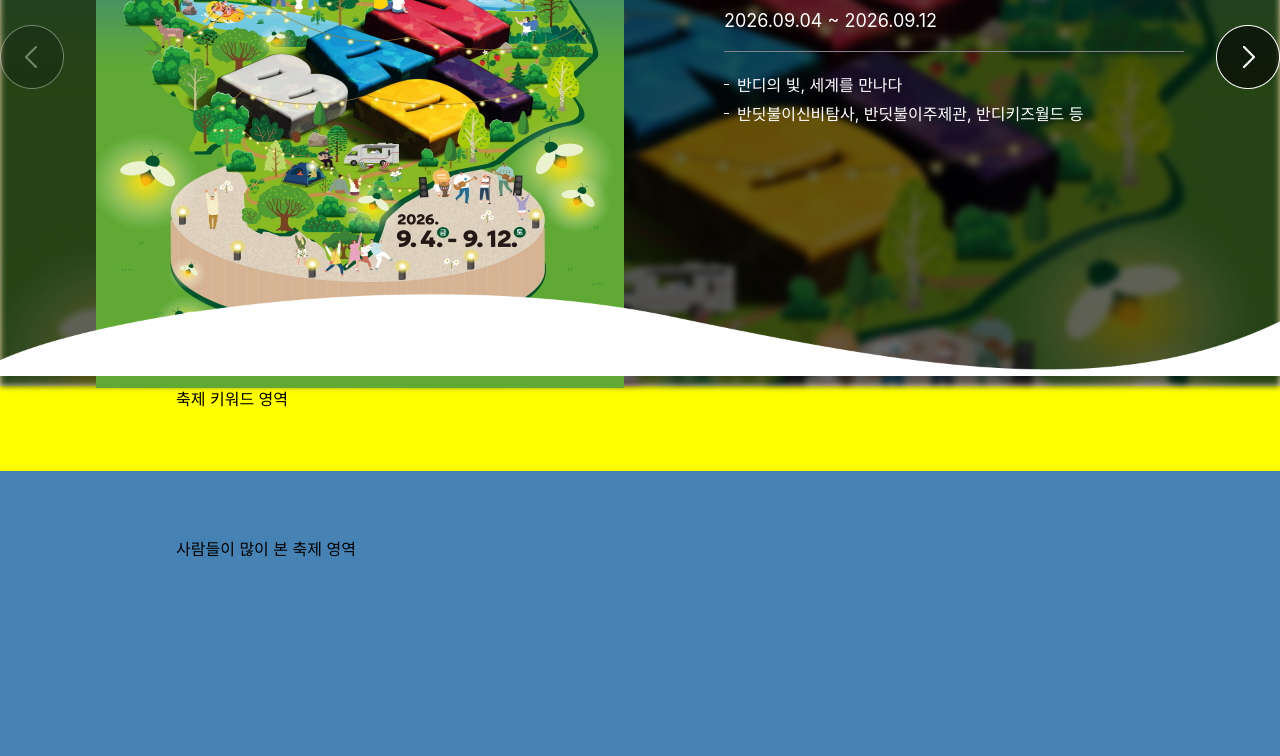
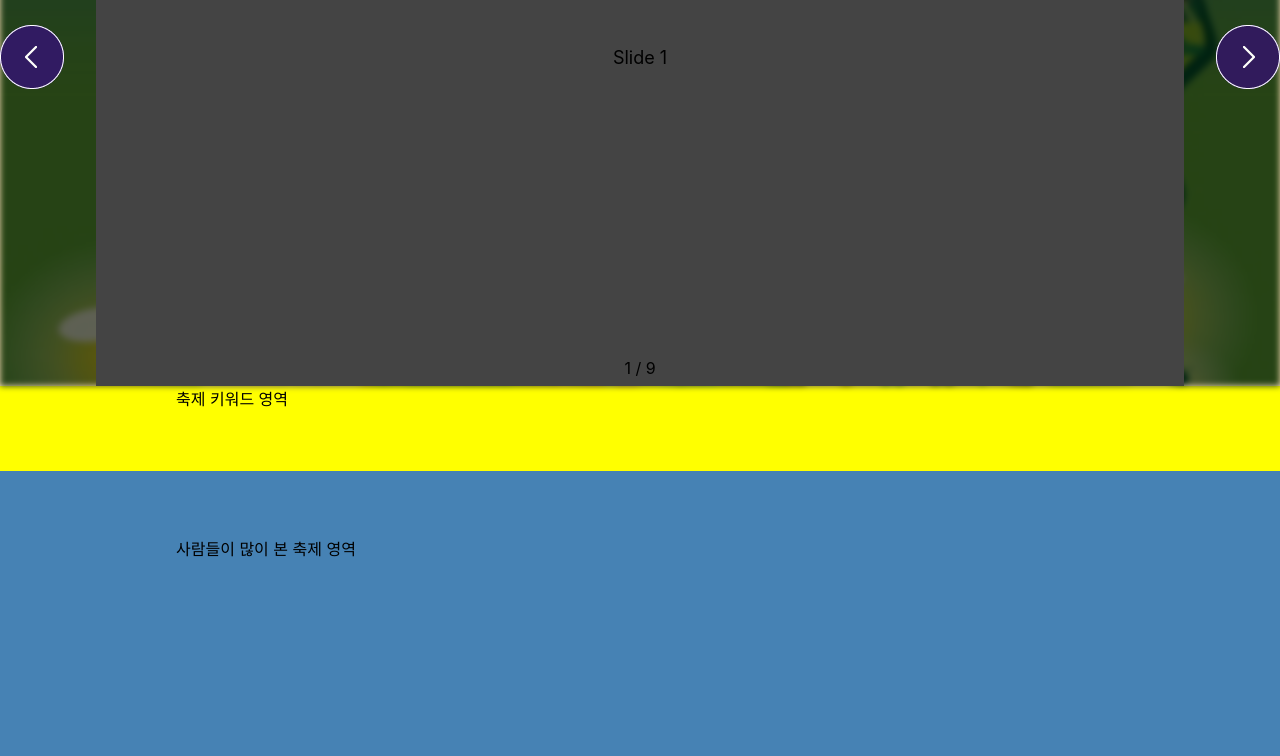
Before and after one commit to joona0306/my-frist-webpage, a plain HTML site: page index.html in a window 1280 px wide. Shown: the part 402-1158 px from the top of the page. Drawn offline with nearby package versions, Linux system fonts and the light colour scheme; a web font is replaced by a local one.

Commit message:
히어로 슬라이드 영역 스와이퍼 라이브러리 작업중

```diff
--- a/css/style.css
+++ b/css/style.css
@@ -208,7 +208,7 @@ section {
   display: block;
   /* width: 100%; */
   height: 123px;
-  background: url("../assets/images/bg_wave.png") no-repeat center;
+  /* background: url("../assets/images/bg_wave.png") no-repeat center; */
   background-size: contain;
   z-index: 1;
 }
@@ -249,7 +249,7 @@ section {
 }
 
 /* Swiper 라이브러리로 대체 */
-.swiper-container {
+.sw-hero {
   position: relative;
   width: 100%;
   height: 100%;
@@ -358,43 +358,51 @@ section {
   background-color: #fff;
 }
 
-.prev-btn {
-  position: relative;
+.hero-prev-btn {
+  position: absolute;
+  top: 50%;
+  left: 0;
+  transform: translateY(-50%);
   width: 64px;
   height: 64px;
+  z-index: 10;
 }
-.prev-btn img {
+.hero-prev-btn img {
   position: absolute;
   left: 0;
   top: 0;
   width: 100%;
   height: 100%;
   object-fit: contain;
-  opacity: 0;
+  /* opacity: 0; */
 }
 
-.next-btn {
-  position: relative;
+.hero-next-btn {
+  position: absolute;
+  top: 50%;
+  right: 0;
+  transform: translateY(-50%);
   width: 64px;
   height: 64px;
+  z-index: 10;
 }
-.next-btn img {
+.hero-next-btn img {
   position: absolute;
   left: 0;
   top: 0;
   width: 100%;
   height: 100%;
   object-fit: contain;
-  opacity: 0;
+  /* opacity: 0; */
 }
-.prev-btn .on,
-.next-btn .on {
-  opacity: 1;
+.hero-prev-btn .on,
+.hero-next-btn .on {
+  /* opacity: 1; */
 }
-.prev-btn .off,
-.next-btn .off {
+/* .hero-prev-btn .off,
+.hero-next-btn .off {
   opacity: 0.35;
-}
+} */
 
 .keywords {
   width: 100%;
--- /dev/null
+++ b/css/swiper.css
@@ -0,0 +1,20 @@
+.swiper {
+  width: 100%;
+  height: 100%;
+}
+
+.swiper-slide {
+  text-align: center;
+  font-size: 18px;
+  background: #444;
+  display: flex;
+  justify-content: center;
+  align-items: center;
+}
+
+.swiper-slide img {
+  display: block;
+  width: 100%;
+  height: 100%;
+  object-fit: cover;
+}
--- a/index.html
+++ b/index.html
@@ -12,8 +12,20 @@
       crossorigin
       href="https://cdn.jsdelivr.net/gh/orioncactus/pretendard@v1.3.9/dist/web/variable/pretendardvariable-dynamic-subset.min.css"
     />
+    <!-- Swiper CSS CDN -->
+    <link
+      rel="stylesheet"
+      href="https://cdn.jsdelivr.net/npm/swiper@12/swiper-bundle.min.css"
+    />
+    <link rel="stylesheet" href="css/swiper.css" />
     <!-- 외부 스타일시트 연결 -->
     <link rel="stylesheet" href="css/style.css" />
+
+    <!-- Swiper JS CDN -->
+    <script src="https://cdn.jsdelivr.net/npm/swiper@12/swiper-bundle.min.js"></script>
+    <!-- JS -->
+    <script src="js/script.js" defer></script>
+    <script src="js/swHero.js" defer></script>
   </head>
 
   <body>
@@ -59,18 +71,42 @@
 
             <!-- 슬라이드 영역 -->
             <div class="visual-inner">
-              <!-- Swiper 라이브러리로 대체 -->
+              <!-- Swiper 라이브러리 -->
+              <div class="swiper sw-hero">
+                <div class="swiper-wrapper">
+                  <div class="swiper-slide">Slide 1</div>
+                  <div class="swiper-slide">Slide 2</div>
+                  <div class="swiper-slide">Slide 3</div>
+                  <div class="swiper-slide">Slide 4</div>
+                  <div class="swiper-slide">Slide 5</div>
+                  <div class="swiper-slide">Slide 6</div>
+                  <div class="swiper-slide">Slide 7</div>
+                  <div class="swiper-slide">Slide 8</div>
+                  <div class="swiper-slide">Slide 9</div>
+                </div>
 
-              <button class="prev-btn">
+                <div class="swiper-pagination"></div>
+              </div>
+
+              <button class="hero-next-btn">
+                <img src="assets/images/next_on_btn.png" alt="다음 버튼" />
+                <img
+                  class="on"
+                  src="assets/images/btn_next_off.png"
+                  alt="다음 버튼"
+                />
+              </button>
+
+              <button class="hero-prev-btn">
                 <img src="assets/images/pre_on_btn.png" alt="이전 버튼" />
                 <img
-                  class="off"
+                  class="on"
                   src="assets/images/btn_pre_off.png"
                   alt="이전 버튼"
                 />
               </button>
 
-              <div class="swiper-container">
+              <!-- <div class="swiper-container">
                 <div class="swiper-slide">
                   <a href="#">
                     <div class="slide-image">
@@ -105,16 +141,7 @@
                     </div>
                   </a>
                 </div>
-              </div>
-
-              <button class="next-btn">
-                <img src="assets/images/next_on_btn.png" alt="다음 버튼" />
-                <img
-                  class="on"
-                  src="assets/images/btn_next_off.png"
-                  alt="다음 버튼"
-                />
-              </button>
+              </div> -->
             </div>
           </div>
         </section>
--- a/js/script.js
+++ /dev/null
@@ -1,3 +0,0 @@
-document.querySelector("h1").addEventListener("click", function () {
-  alert("안녕하세요!");
-});
--- /dev/null
+++ b/js/swHero.js
@@ -0,0 +1,10 @@
+const swHero = new Swiper(".sw-hero", {
+  pagination: {
+    el: ".swiper-pagination",
+    type: "fraction",
+  },
+  navigation: {
+    nextEl: ".hero-next-btn",
+    prevEl: ".hero-prev-btn",
+  },
+});
```
